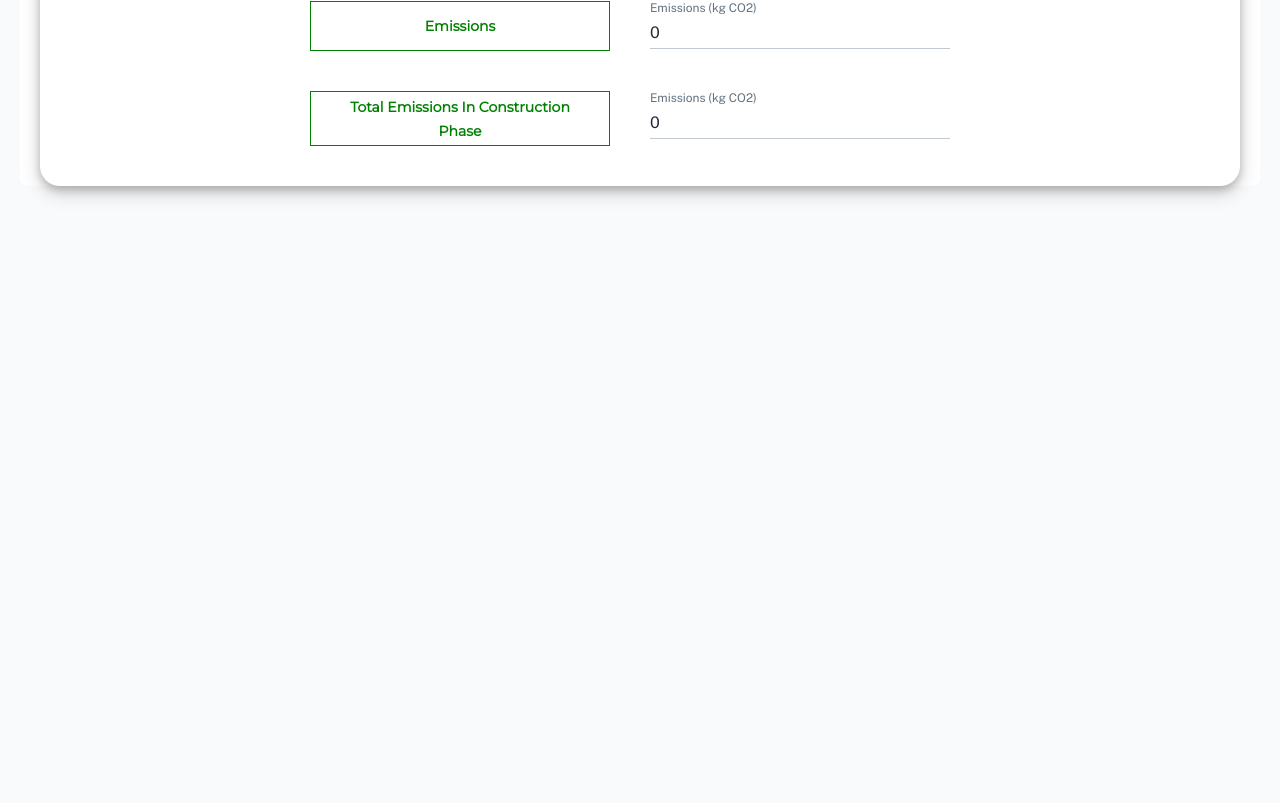
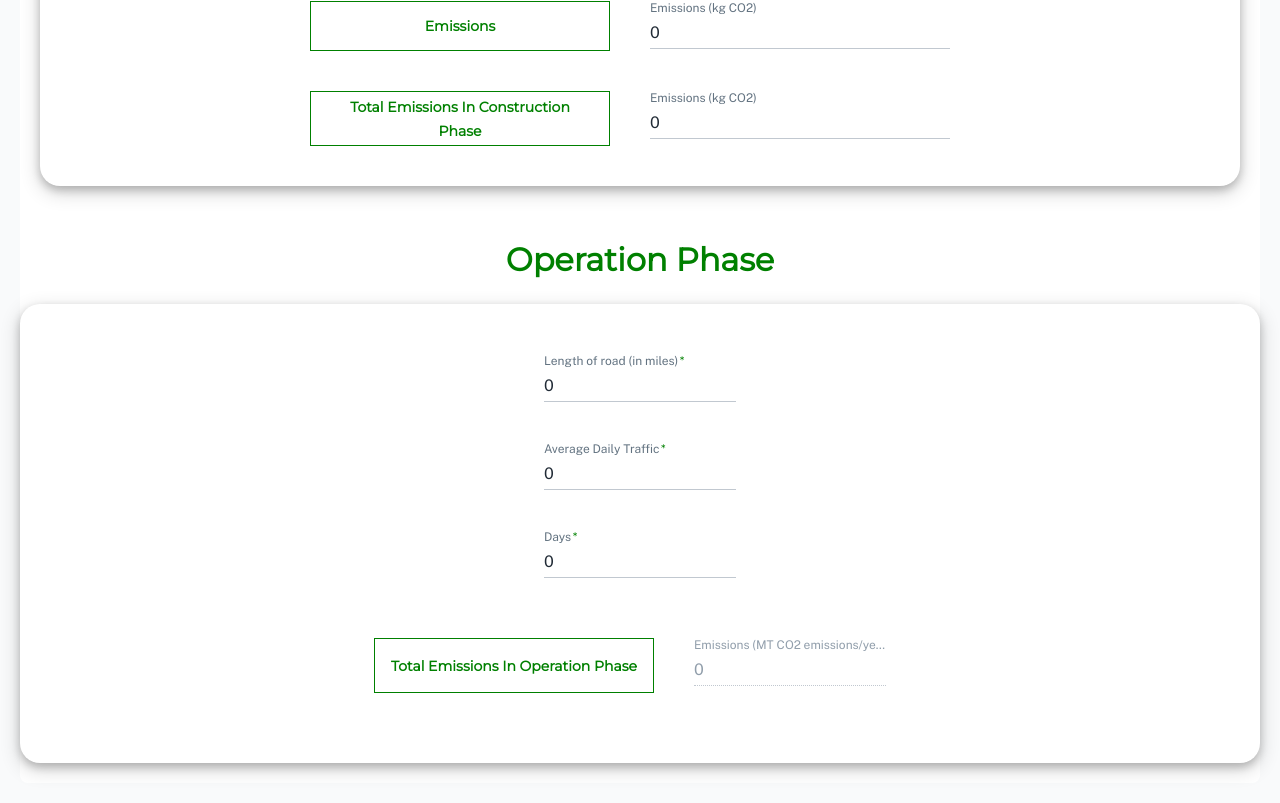
Before and after one commit to rijusougata13/SIH-Threeares, a React (Create React App) app in the folder frontend/: page /lca in a window 1280 px wide. Shown: the part 1821-2624 px from the top of the page. Before the commit the page ends 2047 px from the top, so only its background shows below. Built offline with nearby package versions, Linux system fonts and the light colour scheme; a web font is replaced by a local one.

Commit message:
Updated LCA styles

```diff
--- a/frontend/src/pages/Lca2.js
+++ b/frontend/src/pages/Lca2.js
@@ -572,7 +572,9 @@ const Lca2 = () => {
 
 
 
-                        {/* <div className='main-content' style={{
+                        <div className='main-content' style={{
+                            display: "flex",
+                            flexDirection: "column",
                             justifyContent: 'center',
                             alignContent: 'center',
                             alignItems: 'center',
@@ -589,10 +591,17 @@ const Lca2 = () => {
                             </Grid>
 
                             <div style={{
-                                border: "1px solid #008000",
+                                // border: "1px solid #008000",
+                                borderRadius: "20px",
+                                boxShadow: "0 4px 8px 0 rgba(0, 0, 0, 0.2), 0 6px 20px 0 rgba(0, 0, 0, 0.19)",
                                 margin: "20px",
                                 padding: "20px",
                                 textAlign: "center",
+                                display: "flex",
+                                flexDirection: "column",
+                                alignItems: "center",
+                                justifyContent: "center",
+                                width: "100%"
 
                             }}>
                                 <Grid container
@@ -601,6 +610,12 @@ const Lca2 = () => {
                                     direction={"column"} spacing={5}
                                     justifyContent="center"
 
+                                    style={{
+                                        display: "flex !important",
+                                        flexDirection: "column",
+                                        alignItems: "center",
+                                        justifyContent: "center"
+                                    }}
 
                                 >
 
@@ -609,7 +624,7 @@ const Lca2 = () => {
 
                                     <Grid item xs={12}>
                                         <TextField style={{
-                                            width: "500px"
+                                            width: "100% !important"
                                         }} required id="outlined-basic" label="Length of road (in miles)" variant="standard" value={distance}
                                             onChange={(e) => {
                                                 setDistance(e.target.value)
@@ -618,7 +633,7 @@ const Lca2 = () => {
 
                                     <Grid item xs={12}>
                                         <TextField style={{
-                                            width: "500px"
+                                            // width: "500px"
                                         }} required id="outlined-basic" label="Average Daily Traffic" variant="standard" value={adt}
                                             onChange={(e) => {
                                                 setAdt(e.target.value)
@@ -627,7 +642,7 @@ const Lca2 = () => {
 
                                     <Grid item xs={12}>
                                         <TextField style={{
-                                            width: "500px"
+                                            // width: "500px"
                                         }} required id="outlined-basic" label="Days" variant="standard" value={days}
                                             onChange={(e) => {
                                                 setDays(e.target.value)
@@ -636,10 +651,10 @@ const Lca2 = () => {
 
                                     <Grid item xs={12}>
                                         <Button className="calculate-btn" style={{
-                                            width: "300px",
+                                            // width: "300px",
                                             textAlign: "center",
                                             fontFamily: "montserrat",
-                                            width: "300px",
+                                            // width: "300px",
                                             marginLeft: "0px",
                                             marginTop: "20px",
                                             marginBottom: "20px",
@@ -654,14 +669,14 @@ const Lca2 = () => {
 
                                         <TextField style={{
                                             margin: "20px",
-                                            width: "300px"
+                                            // width: "300px"
                                         }} disabled={true} id="outlined-basic" label="Emissions (MT CO2 emissions/year)" variant="standard" value={operation}
                                         />
                                     </Grid>
 
                                 </Grid>
                             </div>
-                </div>*/}
+                </div>
                     </Paper>
                 </div>
 
```
